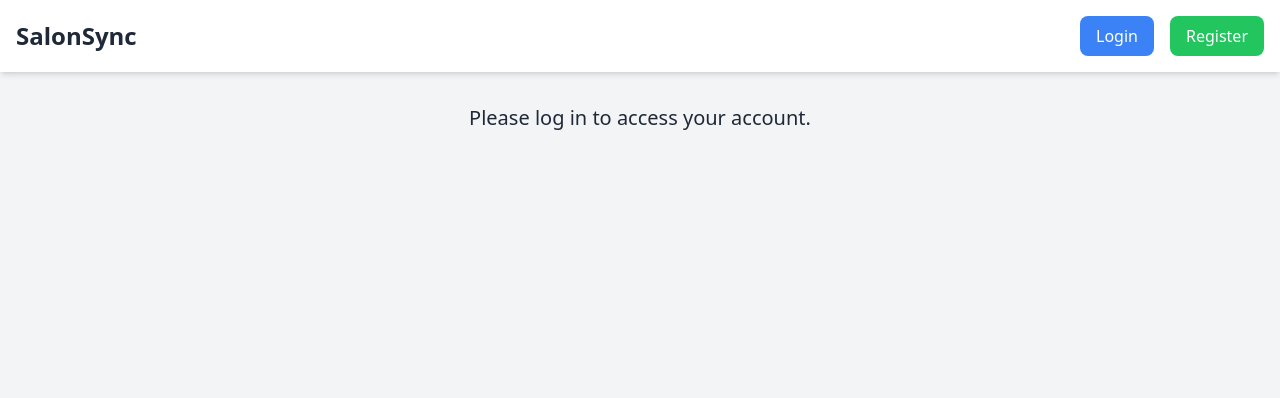
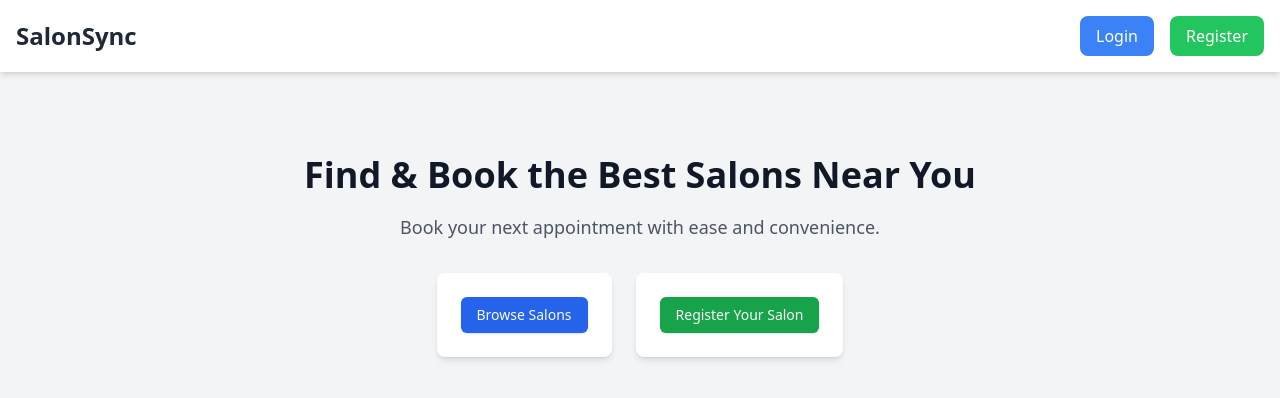
Before and after one commit to Grizzway/SalonSync, a Next.js app in the folder salon-sync/: page / in a window 1280 px wide. Shown: the top 398 px of the page. Built offline with nearby package versions, Linux system fonts and the light colour scheme.

Commit message:
added animated buttons

```diff
--- a/salon-sync/package.json
+++ b/salon-sync/package.json
@@ -15,6 +15,7 @@
     "class-variance-authority": "^0.7.1",
     "clsx": "^2.1.1",
     "cookies": "^0.9.1",
+    "framer-motion": "^12.4.7",
     "lucide-react": "^0.477.0",
     "mongodb": "^6.14.0",
     "next": "15.1.6",
@@ -25,7 +26,8 @@
     "tailwindcss-animate": "^1.0.7"
   },
   "devDependencies": {
-    "postcss": "^8",
-    "tailwindcss": "^3.4.1"
+    "autoprefixer": "^10.4.20",
+    "postcss": "^8.5.3",
+    "tailwindcss": "^3.4.17"
   }
 }
--- a/salon-sync/src/app/page.js
+++ b/salon-sync/src/app/page.js
@@ -1,31 +1,58 @@
 'use client';
 
-import { useEffect } from 'react';
-import { useAuth } from '@/app/context/AuthContext';
-import Navbar from '@/components/Navbar.jsx'; // Import the Navbar component
+import { useEffect, useState } from 'react';
+import Navbar from '@/components/Navbar';
+import Link from 'next/link';
+import { Button } from '@/components/ui/button';
+import { motion } from 'framer-motion';
 
 export default function Home() {
-  const { user } = useAuth();
+  const [isMounted, setIsMounted] = useState(false);
 
-  // Debug: Log the user object to inspect its structure
   useEffect(() => {
-    if (user) {
-      console.log("Logged in user:", user);
-    }
-  }, [user]);
+    setIsMounted(true);
+  }, []);
 
   return (
-    <div className="min-h-screen bg-gray-100">
-      <Navbar /> {/* Replace the inline nav with the Navbar component */}
+    <div className="min-h-screen bg-gray-100 dark:bg-gray-900 text-gray-900 dark:text-white">
+      <Navbar />
+      <section className="flex flex-col items-center justify-center text-center py-20 px-4">
+        <h1 className="text-4xl font-bold leading-tight">
+          Find & Book the Best Salons Near You
+        </h1>
+        <p className="mt-4 text-lg text-gray-600 dark:text-gray-300">
+          Book your next appointment with ease and convenience.
+        </p>
 
-      {/* Display a Welcome message if user is logged in */}
-      <div className="mt-8 text-center">
-        {user ? (
-          <h2 className="text-xl font-semibold text-gray-800">Welcome, {user.name}!</h2>
-        ) : (
-          <p className="text-xl text-gray-800">Please log in to access your account.</p>
-        )}
-      </div>
+        {/* Animated Buttons */}
+        <div className="mt-8 flex flex-col md:flex-row space-y-4 md:space-y-0 md:space-x-6">
+          <motion.div
+            initial={{ scale: 0, opacity: 0 }}
+            animate={{ scale: isMounted ? 1 : 0, opacity: isMounted ? 1 : 0 }}
+            transition={{ type: 'spring', stiffness: 120, damping: 10 }}
+            className="p-6 bg-white dark:bg-gray-800 rounded-lg shadow-md"
+          >
+            <Link href="/salons">
+              <Button className="bg-blue-600 hover:bg-blue-700 transition-all">
+                Browse Salons
+              </Button>
+            </Link>
+          </motion.div>
+
+          <motion.div
+            initial={{ scale: 0, opacity: 0 }}
+            animate={{ scale: isMounted ? 1 : 0, opacity: isMounted ? 1 : 0 }}
+            transition={{ type: 'spring', stiffness: 120, damping: 10, delay: 0.2 }}
+            className="p-6 bg-white dark:bg-gray-800 rounded-lg shadow-md"
+          >
+            <Link href="/register/business">
+              <Button className="bg-green-600 hover:bg-green-700 transition-all">
+                Register Your Salon
+              </Button>
+            </Link>
+          </motion.div>
+        </div>
+      </section>
     </div>
   );
 }
```
Also changed, not shown: 1 other file (tests, documents, lock files or other folders).
